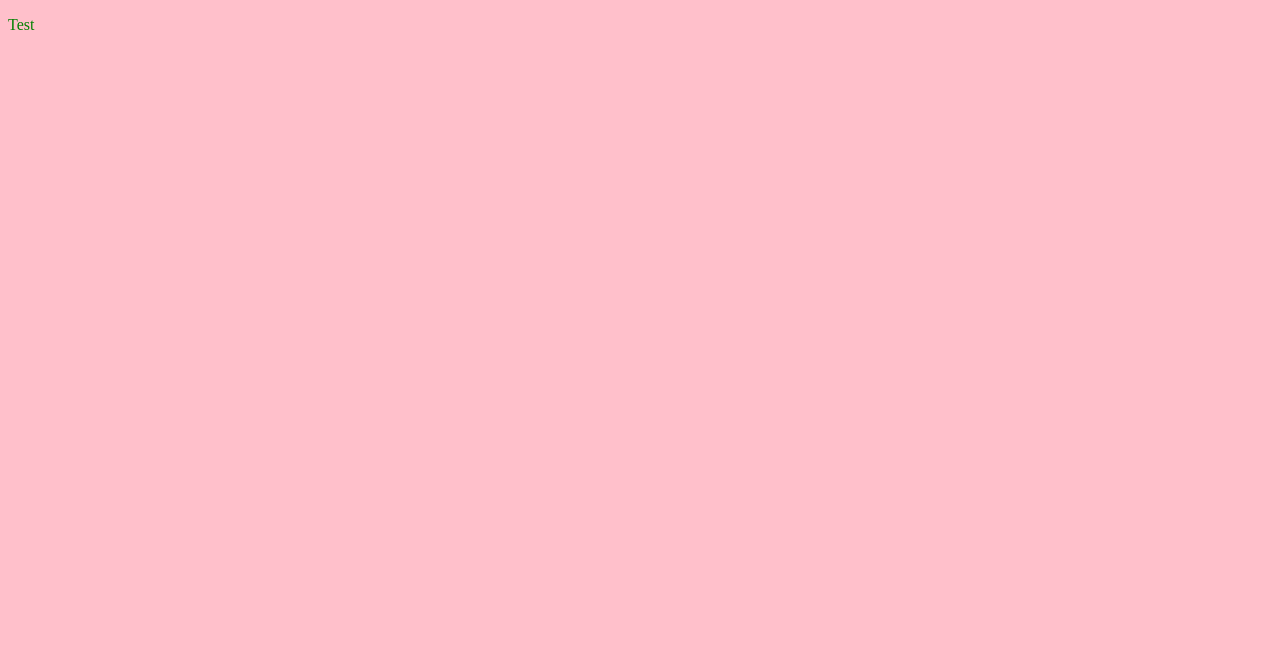
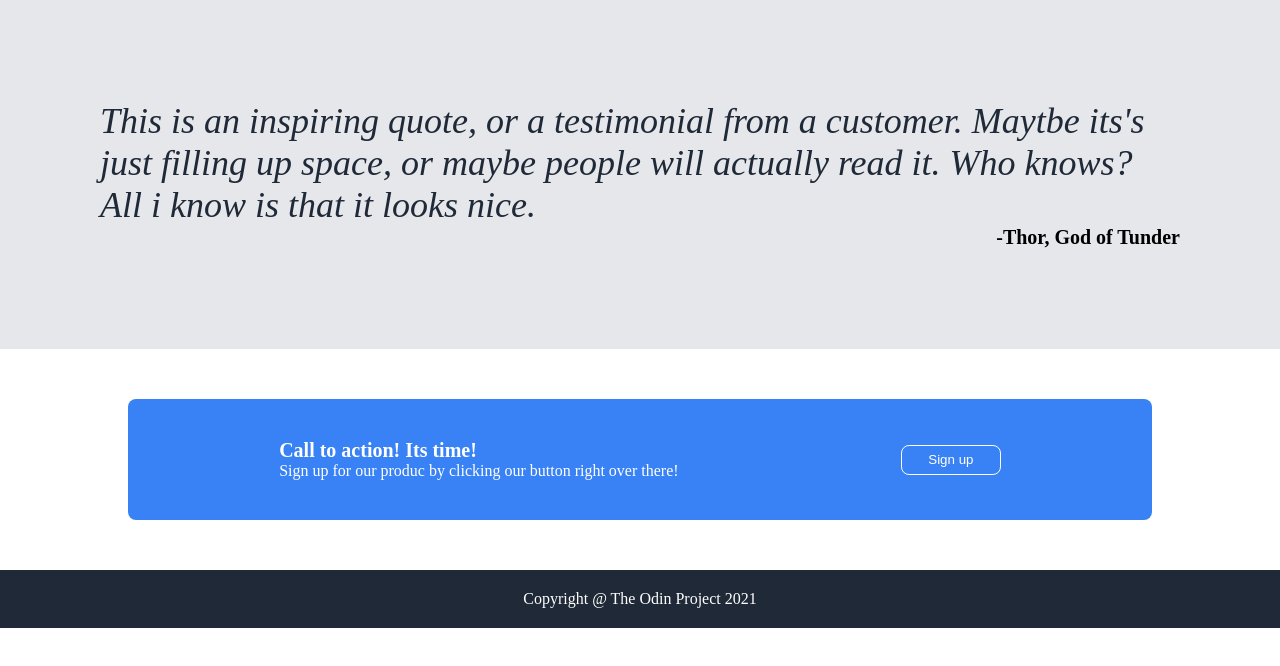
Before and after one commit to BDS-001/Landing-Page-Project, a plain HTML site: page index.html in a window 1280 px wide. Drawn offline with Linux system fonts and the light colour scheme.

Commit message:
added the sections for the footer, sign-up box, and quote. completed the styling and formatting for all 3 sections

```diff
--- a/index.html
+++ b/index.html
@@ -7,6 +7,22 @@
   </head>
 
   <body>
-    <p>Test</p>
+    <div class="quote-section">
+        <div class="quote">This is an inspiring quote, or a testimonial from a customer. Maytbe its's just filling up space, or maybe people will actually read it. Who knows? All i know is that it looks nice.</div>
+        <div class="quote-source">-Thor, God of Tunder</div>
+    </div>
+
+    <div class="signup-section">
+        <div class="call-to-action-box">
+            <div class="call-to-action-text-container">
+                <div class="call-to-action-header">Call to action! Its time!</div>
+                <div>Sign up for our produc by clicking our button right over there!</div>
+            </div>
+            <button class="signup-button">Sign up</button>
+        </div>
+    </div>
+    <div class="footer">
+        <div>Copyright @ The Odin Project 2021</div>
+    </div>
   </body>
 </html>
--- a/styles.css
+++ b/styles.css
@@ -1,7 +1,67 @@
 body {
-    background-color: pink;
+    display: flex;
+    flex-direction: column;
+    margin: 0;
 }
 
-p {
-    color: green;
+.footer {
+    display: flex;
+    justify-content: center;
+    align-items: center;
+    color: white;
+    background-color: #1f2937;
+    padding: 20px;
 }
+
+.signup-section {
+    display: flex;
+    padding: 50px;
+    justify-content: center;
+    align-items: center;
+}
+
+.call-to-action-box {
+    background-color: #3882F6;
+    border-radius: 8px;
+    padding: 40px;
+    display: flex;
+    color: white;
+    width: 80%;
+    justify-content: space-around;
+    align-items: center;
+}
+
+.signup-button {
+    border-radius: 8px;
+    border: 1px solid white;
+    background-color: #3882F6;
+    color: white;
+    padding: 0;
+    width: 100px;
+    height: 30px;
+}
+
+.call-to-action-header {
+font-weight: bold;
+font-size: 20px;
+}
+
+.quote-section {
+    background-color: #e5e7eb;
+    display: flex;
+    flex-direction: column;
+    padding: 100px;
+}
+
+.quote {
+    color: #1f2937;
+    font-size: 36px;
+    font-style: italic;
+}
+
+.quote-source {
+    color: black;
+    font-weight: bold;
+    text-align: right;
+    font-size: 20px;
+}
```
